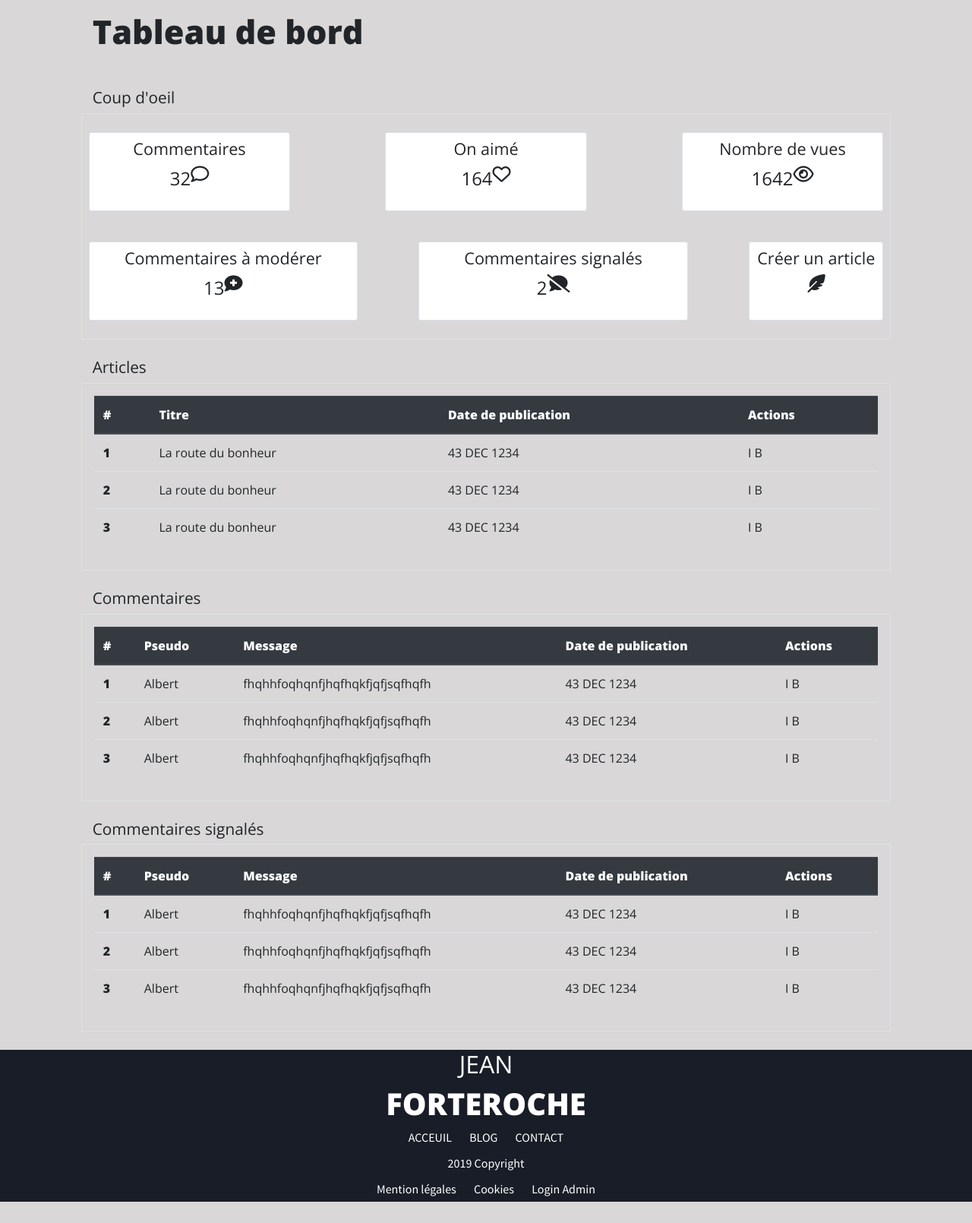
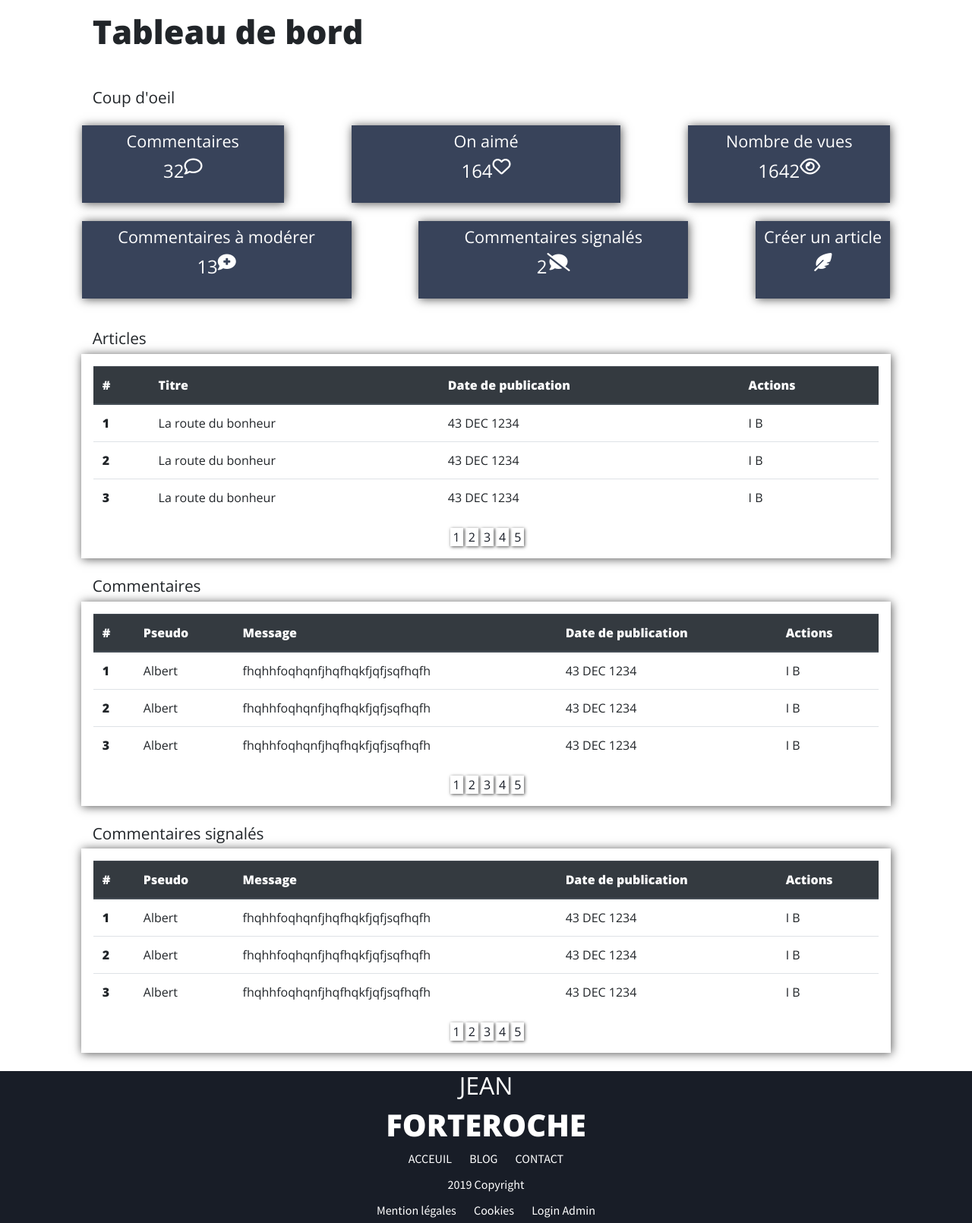
Before and after one commit to LacrotteFlorent/P4-DWJ, a PHP site: page /adminDashboard.php in a window 1280 px wide. Shown: the part 250-1860 px from the top of the page at 76% size. Before the commit the page ends 1832 px from the top, so only its background shows below. Run offline with PHP 8.4, Linux system fonts and the light colour scheme; some libraries are stand-ins or nearby versions.

Commit message:
continuation de la page dashboard et connexion admin

```diff
--- a/adminConnexion.php
+++ b/adminConnexion.php
@@ -33,12 +33,13 @@
                     <div class="row justify-content-center">
                         <div class="col-4 my-4">
                             <form method="POST" action="contact_post" class="row">
-                                <div class="connexionAdmin col-12 d-flex flex-column m-4 border py-4 px-3 rounded-sm">
+                                <div class="connexionAdmin col-12 d-flex flex-column m-4 miniShadow p-4">
+                                    <p>Connectez vous :</p>
                                     <label for="connexionIdent" class="pb-0" >Identifiant :</label>
                                     <input type="text" id="connexionIdent" name="connexionIdent" placeholder=" Identifiant" class="rounded-sm border-0 mb-4" />
                                     <label for="connexionMDP">Mot de passe :</label>
                                     <input type="text" id="connexionMDP" name="connexionMDP" placeholder=" ############" class="rounded-sm border-0 mb-4" />
-                                    <button class="rounded-sm border-0 p-1" class="col-2" type="submit" value="Envoyer"><i class="far fa-paper-plane my-4"></i> Se connecter</button>
+                                    <button class="rounded-sm border-0" type="submit" value="Envoyer"><i class="far fa-paper-plane my-4"></i> Se connecter</button>
                                 </div>
                             </form>
                         </div>
--- a/adminDashboard.php
+++ b/adminDashboard.php
@@ -30,23 +30,23 @@
                         <div class="col-12">
                             <h3 class="text-left bubbleTitle">Coup d'oeil</h3>
                         </div>
-                        <div class="col-12 border mb-4 p-3">
+                        <div class="col-12 mb-4 p-3">
                             <div class="row justify-content-between mb-4">
-                                <div class="bubbleDashboard col-3 border p-2 m-2 text-center rounded-sm">
+                                <div class="bubbleDashboard col-3 miniShadow p-2 text-center">
                                     <h5>Commentaires</h5>
                                     <div class="row justify-content-center">
                                         <p>32</p>
                                         <i class="far fa-comment"></i>
                                     </div>
                                 </div>
-                                <div class="bubbleDashboard col-3 border p-2 m-2 text-center rounded-sm">
+                                <div class="bubbleDashboard col-4 miniShadow p-2 text-center">
                                     <h5>On aimé</h5>
                                     <div class="row justify-content-center">
                                         <p>164</p>
                                         <i class="far fa-heart"></i>
                                     </div>
                                 </div>
-                                <div class="bubbleDashboard col-3 border p-2 m-2 text-center rounded-sm">
+                                <div class="bubbleDashboard col-3 miniShadow p-2 text-center">
                                     <h5>Nombre de vues</h5>
                                     <div class="row justify-content-center">
                                         <p>1642</p>
@@ -55,21 +55,21 @@
                                 </div>
                             </div>
                             <div class="row justify-content-between">
-                                <div class="bubbleDashboard col-4 border p-2 m-2 text-center rounded-sm">
+                                <div class="bubbleDashboard col-4 miniShadow p-2 text-center">
                                     <h5>Commentaires à modérer</h5>
                                     <div class="row justify-content-center">
                                         <p>13</p>
                                         <i class="fas fa-comment-medical"></i>
                                     </div>
                                 </div>
-                                <div class="bubbleDashboard col-4 border p-2 m-2 text-center rounded-sm">
+                                <div class="bubbleDashboard col-4 miniShadow p-2 text-center">
                                     <h5>Commentaires signalés</h5>
                                     <div class="row justify-content-center">
                                         <p>2</p>
                                         <i class="fas fa-comment-slash"></i>
                                     </div>
                                 </div>
-                                <div class="bubbleDashboard col-2 border p-2 m-2 text-center rounded-sm">
+                                <div class="bubbleDashboard col-2 miniShadow p-2 text-center">
                                     <h5>Créer un article</h5>
                                     <div class="row justify-content-center">
                                         <i class="fas fa-feather-alt"></i>
@@ -83,7 +83,7 @@
                         <div class="col-12">
                             <h3 class="text-left bubbleTitle">Articles</h3>
                         </div>
-                        <div class="col-12 border mb-4 p-3">
+                        <div class="col-12 miniShadow mb-4 p-3">
                             <table class="table">
                                 <thead class="thead-dark">
                                     <tr>
@@ -114,13 +114,20 @@
                                     </tr>
                                 </tbody>
                             </table>
+                            <div class="row justify-content-center">
+                                <a class="pages" href="####">1</a>
+                                <a class="pages" href="####">2</a>
+                                <a class="pages" href="####">3</a>
+                                <a class="pages" href="####">4</a>
+                                <a class="pages" href="####">5</a>
+                            </div>
                         </div>
                     </div>
                     <div class="row comAdmin">
                         <div class="col-12">
                             <h3 class="text-left bubbleTitle">Commentaires</h3>
                         </div>
-                        <div class="col-12 border mb-4 p-3">
+                        <div class="col-12 miniShadow mb-4 p-3">
                             <table class="table">
                                 <thead class="thead-dark">
                                     <tr>
@@ -155,13 +162,20 @@
                                     </tr>
                                 </tbody>
                             </table>
+                            <div class="row justify-content-center">
+                                <a class="pages" href="####">1</a>
+                                <a class="pages" href="####">2</a>
+                                <a class="pages" href="####">3</a>
+                                <a class="pages" href="####">4</a>
+                                <a class="pages" href="####">5</a>
+                            </div>
                         </div>
                     </div>
                     <div class="row reportedComAdmin">
                         <div class="col-12">
                             <h3 class="text-left bubbleTitle">Commentaires signalés</h3>
                         </div>
-                        <div class="col-12 border mb-4 p-3">
+                        <div class="col-12 miniShadow mb-4 p-3">
                             <table class="table">
                                 <thead class="thead-dark">
                                     <tr>
@@ -196,6 +210,13 @@
                                     </tr>
                                 </tbody>
                             </table>
+                            <div class="row justify-content-center">
+                                <a class="pages" href="####">1</a>
+                                <a class="pages" href="####">2</a>
+                                <a class="pages" href="####">3</a>
+                                <a class="pages" href="####">4</a>
+                                <a class="pages" href="####">5</a>
+                            </div>
                         </div>
                     </div>
                 </div>
--- a/billet.php
+++ b/billet.php
@@ -18,7 +18,7 @@
     <?php include("includes/include_head.php"); ?>
     </head>
 
-    <body>
+    <body id="bodyBillet">
         <div class="container-fluid">
 
             <?php include("includes/include_header.php"); ?>
@@ -72,7 +72,7 @@
                 <div class="spaceSplit col-1"></div>
             </div>
             <div id="newComBillet" class="row justify-content-center">
-                <div class="col-8 border rounded-sm">
+                <div class="col-8 miniShadow">
                     <h3 class="pt-3">Faites moi part de votre avis</h3>
                     <form method="POST" action="billet_post.php" class="row">
                         <div class="col-12 d-flex flex-column pb-3">
@@ -97,7 +97,7 @@
                 </div>
             </div>
             <div id="comBillet" class="row justify-content-center mb-5">
-                    <div class="col-8 border rounded-sm py-4">
+                    <div class="col-8 miniShadow py-4">
                         <div class="mb-4 border p-1 rounded-sm">
                             <h4 class="m-0 pb-1">JeanCharles Dupont</h4>
                             <p class="">Je trouve votre façon d'écrire très interrssante malgrès le manque de d'intrigue</p>
--- a/contact.php
+++ b/contact.php
@@ -26,7 +26,7 @@
             <div id="contact" class="row justify-content-center">
                 <div class="col-7 my-4">
                     <h2>Formulaire de contact</h2>
-                    <form method="POST" action="contact_post" class="row">
+                    <form method="POST" action="contact_post" class="row miniShadow">
                         <div class="col-12 d-flex flex-column">
                             <div class="row justify-content-around">
                                 <div class="col-6 d-flex flex-column">
@@ -54,7 +54,7 @@
                                         <p>reCaptcha</p>
                                     </div>
                                 </div>
-                            <button class="rounded-sm border-0 p-1" class="col-2" type="submit" value="Envoyer"><i class="far fa-paper-plane"></i> Envoyer</button>
+                            <button class="rounded-sm border-0 mb-3" type="submit" value="Envoyer"><i class="far fa-paper-plane"></i> Envoyer</button>
                         </div>
                     </form>
                 </div>
--- a/css/style.css
+++ b/css/style.css
@@ -27,7 +27,17 @@ a {
     border-radius: 10px;
 }
 
+.miniShadow {
+    box-shadow: 1px 1px 12px #555;
+}
 
+.pages {
+    color: #181D27;
+    margin-left: 3px;
+    padding-left: 0.25rem;
+    padding-right: 0.25rem;
+    box-shadow: 1px 1px 4px #555;
+}
 
 
                             /* HEADER */
--- a/css/styleAdminConnexion.css
+++ b/css/styleAdminConnexion.css
@@ -4,8 +4,14 @@
 }
 
 #adminConnexion h2 {
-    font-size: 2.7em;
+    font-size: 3em;
     font-weight: 900;
+}
+
+#adminConnexion p {
+    font-size: 1.6em;
+    font-weight: 900;
+    color: #181D27;
 }
 
 .connexionAdmin {
--- a/css/styleAdminDashboard.css
+++ b/css/styleAdminDashboard.css
@@ -4,7 +4,8 @@
 }
 
 .bubbleDashboard {
-    background-color: #FFF;
+    background-color: #38435A;
+    color: #FFF;
     font-size: 1.5em;
     font-weight: 300;
 }
--- a/css/styleBillet.css
+++ b/css/styleBillet.css
@@ -1,6 +1,6 @@
 
 
-body {
+#bodyBillet {
     background-color: #d9d7d7;
 }
 
```
